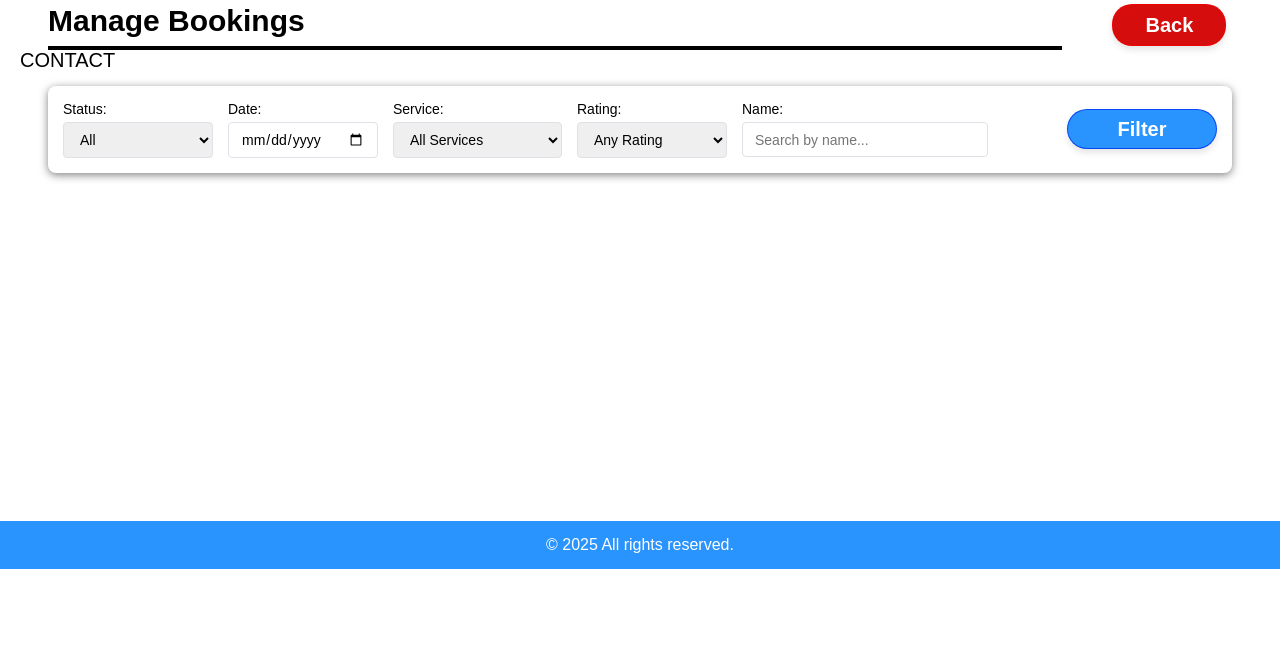
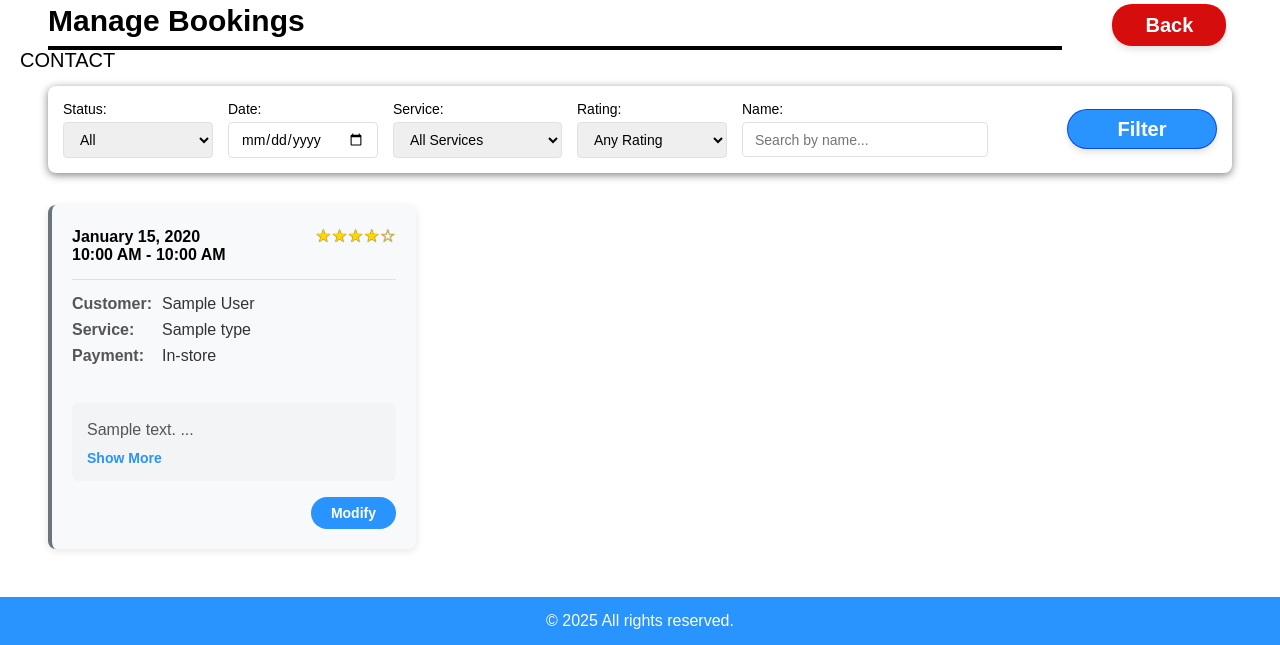
Before and after one commit to SulmanAwan/Lice-Lifters-EasyBook, a Flask app: page /admin/manage_bookings in a window 1280 px wide. Shown: the part 231-876 px from the top of the page. Before the commit the page ends 800 px from the top, so only its background shows below. Run offline with Flask 3, Linux system fonts and the light colour scheme; tables that the repository leaves empty hold one stand-in row (values such as "Sample post").

Commit message:
Wrote functionality for backend also formatted the html to display the data
- Updated the update_appointment_statuses() method to check both directions
- Created backend functionality for the filter to work and send the required data to the html
- Formatted HTML page and styles to display the data so it appears good on the page

- Might require some testing to see if filter works properly

```diff
--- /dev/null
+++ b/admin/static/css/manage_bookings/cards.css
@@ -0,0 +1,167 @@
+/* Appointment cards */
+.appointments-container {
+  display: grid;
+  grid-template-columns: repeat(auto-fill, minmax(350px, 1fr));
+  gap: 40px;
+  margin-left: 6vh;
+  margin-right: 6vh;
+  margin-bottom: 6vh;
+  margin-top: 4vh;
+}
+
+.appointment-card {
+  background-color: white;
+  border-radius: 8px;
+  padding: 20px;
+  box-shadow: 0 2px 8px rgba(0, 0, 0, 0.1);
+  transition: transform 0.2s ease, box-shadow 0.2s ease;
+  display: flex;
+  flex-direction: column;
+  min-height: 250px;
+}
+
+.appointment-card:hover {
+  transform: translateY(-3px);
+  box-shadow: 0 4px 12px rgba(0, 0, 0, 0.15);
+}
+
+.appointment-card.current {
+  background-color: rgba(41, 147, 254, 0.15);
+  border-left: 4px solid #2993FE;
+}
+
+.appointment-card.past {
+  background-color: #f8f9fa;
+  border-left: 4px solid #6c757d;
+}
+
+/* Card header */
+.appointment-header {
+  display: flex;
+  justify-content: space-between;
+  margin-bottom: 15px;
+  padding-bottom: 15px;
+  border-bottom: 1px solid #dee2e6;
+
+}
+
+.appointment-date {
+  margin-top: 3px;
+  font-weight: 600;
+  font-size: 16px;
+}
+
+.appointment-rating {
+  color: #FFD700;
+  font-size: 18px;
+  text-shadow: 0 0 1px black;
+}
+
+.no-rating{
+  color: #333;
+  margin-top: 3px;
+}
+
+.appointment-status {
+  color: #2993FE;
+  font-weight: 600;
+  background-color: rgba(41, 147, 254, 0.1);
+  padding: 3px 10px;
+  border-radius: 12px;
+  font-size: 14px;
+  height: 20px;
+}
+
+/* Card details */
+.appointment-details {
+  margin-bottom: 15px;
+}
+
+.detail-row {
+  margin-bottom: 8px;
+  display: flex;
+}
+
+.detail-label {
+  font-weight: 600;
+  min-width: 90px;
+  color: #555;
+}
+
+.detail-value {
+  color: #333;
+}
+
+/* Description */
+.appointment-description {
+  background-color: rgba(0, 0, 0, 0.02);
+  padding: 15px;
+  border-radius: 6px;
+  margin-top: 15px;
+  position: relative;
+}
+
+.description-preview {
+  display: block;
+  color: #555;
+  line-height: 1.5;
+}
+
+.appointment-description.expanded .description-preview {
+  display: none;
+}
+
+.appointment-description.expanded .description-full {
+  display: block;
+  max-height: 500px;
+}
+
+/* Show More button */
+.show-more-btn {
+  display: block;
+  background-color: transparent;
+  border: none;
+  color: #2993FE;
+  font-weight: 600;
+  padding: 8px 0 0 0;
+  cursor: pointer;
+  font-family: inherit;
+  font-size: 14px;
+  text-align: left;
+  transition: color 0.2s;
+}
+
+.show-more-btn:hover {
+  color: #1c70c7;
+  text-decoration: underline;
+}
+
+.show-more-btn:focus {
+  outline: none;
+}
+
+.card-actions {
+  margin-top: auto;
+  display: flex;
+  justify-content: flex-end;
+}
+
+/* Modify button */
+.modify-btn {
+  background-color: #2993FE;
+  color: white;
+  border: none;
+  border-radius: 20px;
+  padding: 8px 20px;
+  font-size: 14px;
+  font-weight: 600;
+  cursor: pointer;
+  transition: all 0.2s ease;
+  margin-top: 2vh;
+}
+
+.modify-btn:hover {
+  background-color: #1c70c7;
+  transform: translateY(-2px);
+  box-shadow: 0 3px 5px rgba(0, 0, 0, 0.15);
+}
--- a/admin/templates/admin_homepage.html
+++ b/admin/templates/admin_homepage.html
@@ -41,7 +41,7 @@
 
     <div class="homepage-container">
         <div class="calendar-button-container">
-            {% include 'admin_calendar.html' %}
+            {% include 'calendar/admin_calendar.html' %}
 
             <div class="admin-buttons-container">
                 <a href="{{ url_for('admin.analytics_dashboard') }}" class="admin-button">
--- /dev/null
+++ b/admin/templates/cards/past_card.html
@@ -0,0 +1,42 @@
+<div class="appointment-card past">
+    <div class="appointment-header">
+        <div class="appointment-date">{{ booking.slot_date }} <br> {{ booking.start_time }} - {{ booking.end_time }} </div>
+
+        {% if booking.rating != 'No rating' %}
+        <div class="appointment-rating">{{ booking.rating }}</div>
+        {% else %}
+        <div class="no-rating">No Rating</div>
+        {% endif %}
+    </div>
+
+    <div class="appointment-details">
+        <div class="detail-row">
+            <span class="detail-label">Customer:</span>
+            <span class="detail-value">{{ booking.customer_name }}</span>
+        </div>
+        <div class="detail-row">
+            <span class="detail-label">Service:</span>
+            <span class="detail-value">{{ booking.service_type }}</span>
+        </div>
+        <div class="detail-row">
+            <span class="detail-label">Payment:</span>
+            <span class="detail-value">{{ booking.payment_method }}</span>
+        </div>
+    </div>
+
+    {% if booking.comment %}
+    <div class="appointment-description">
+        <div class="description-preview">
+            {{ booking.comment[:40] }} ...
+        </div>
+        <div class="description-full" style="display:none">
+            {{ booking.comment }}
+        </div>
+        <button class="show-more-btn">Show More</button>
+    </div>
+    {% endif %}
+
+    <div class="card-actions">
+        <button class="modify-btn">Modify</button>
+    </div>
+</div>
--- a/admin/templates/manage_bookings.html
+++ b/admin/templates/manage_bookings.html
@@ -4,6 +4,7 @@
 
 {% block extra_css %}
 <link rel="stylesheet" type="text/css" href="{{ url_for('admin.static', filename='css/manage_bookings/manage_bookings.css') }}">
+<link rel="stylesheet" type="text/css" href="{{ url_for('admin.static', filename='css/manage_bookings/cards.css') }}">
 {% endblock %}
 
 
@@ -24,45 +25,94 @@
             <div class="filter-group">
                 <label for="status-filter">Status:</label>
                 <select id="status-filter" name="status" class="filter-select">
-                <option value="all" selected>All</option>
-                <option value="current">Upcoming</option>
-                <option value="past">Past</option>
+                    <option value="all" {% if status_filter == 'all' %}selected{% endif %}>All</option>
+                    <option value="current" {% if status_filter == 'current' %}selected{% endif %}>Upcoming</option>
+                    <option value="past" {% if status_filter == 'past' %}selected{% endif %}>Past</option>
                 </select>
             </div>
 
             <div class="filter-group">
                 <label for="date-filter">Date:</label>
-                <input type="date" id="date-filter" name="date" class="filter-input">
+                <input type="date" id="date-filter" name="date" class="filter-input" value="{{ date_filter }}">
             </div>
 
             <div class="filter-group">
                 <label for="service-filter">Service:</label>
                 <select id="service-filter" name="service" class="filter-select">
-                <option value="all" selected>All Services</option>
-                <option value="check">Head Lice Check</option>
-                <option value="removal">Head Lice Removal</option>
+                    <option value="all" {% if service_filter == 'all' %}selected{% endif %}>All Services</option>
+                    <option value="Lice Check" {% if service_filter == 'Lice Check' %}selected{% endif %}>Head Lice Check</option>
+                    <option value="Lice Removal" {% if service_filter == 'Lice Removal' %}selected{% endif %}>Head Lice Removal</option>
                 </select>
             </div>
 
             <div class="filter-group">
                 <label for="rating-filter">Rating:</label>
-                <select id="rating-filter"  name="rating" class="filter-select">
-                <option value="any" selected>Any Rating</option>
-                <option value="5">★★★★★</option>
-                <option value="4">★★★★☆ & up</option>
-                <option value="3">★★★☆☆ & up</option>
+                <select id="rating-filter" name="rating" class="filter-select">
+                    <option value="any" {% if rating_filter == 'any' %}selected{% endif %}>Any Rating</option>
+                    <option value="5" {% if rating_filter == '5' %}selected{% endif %}>★★★★★</option>
+                    <option value="4" {% if rating_filter == '4' %}selected{% endif %}>★★★★☆ & up</option>
+                    <option value="3" {% if rating_filter == '3' %}selected{% endif %}>★★★☆☆ & up</option>
                 </select>
             </div>
 
             <div class="filter-group search">
                 <label for="search-input">Name:</label>
-                <input type="text" id="search-input" name="searchname" class="search-input" placeholder="Search by name...">
+                <input type="text" id="search-input" name="searchname" class="search-input"
+                       placeholder="Search by name..." value="{{ name_filter if name_filter else '' }}">
             </div>
 
             <div class="filter-group btn">
                 <button type="submit" class="submit-btn" id="search-btn">Filter</button>
             </div>
-
         </div>
     </form>
+
+    <div class = "appointments-container">
+    {% if bookings %}
+        {% for booking in bookings%}
+                {% if booking.appointment_status == "current" %}
+                    {% include 'cards/current_card.html' %}
+                {% endif %}
+
+                {% if booking.appointment_status == "past" %}
+                    {% include 'cards/past_card.html' %}
+                {% endif %}
+        {% endfor %}
+    {% else %}
+        <h3 style="color:#2993FE">No Bookings Found</h3>
+    {% endif %}
+    </div>
+
+    <script>
+    document.addEventListener('DOMContentLoaded', function() {
+        // We get the show more button
+        const showMoreButtons = document.querySelectorAll('.show-more-btn');
+
+        // Add an eventlistener whose goal is to swap the preview and full texts and the button name
+        showMoreButtons.forEach(button => {
+            button.addEventListener('click', function() {
+                // Get the parent div
+                const descriptionContainer = this.closest('.appointment-description');
+
+                // Get the child divs
+                const preview = descriptionContainer.querySelector('.description-preview');
+                const fullText = descriptionContainer.querySelector('.description-full');
+
+                // Swap the visibility of preview and full text on click
+                if (preview.style.display !== 'none') {
+                    // Show full text when button is clicked and preview is being shown currently
+                    preview.style.display = 'none';
+                    fullText.style.display = 'block';
+                    this.textContent = 'Show Less';
+                } else {
+                    // Show preview when full text is being shown currently and button is clicked
+                    preview.style.display = 'block';
+                    fullText.style.display = 'none';
+                    this.textContent = 'Show More';
+                }
+            });
+        });
+    });
+    </script>
+
 {% endblock %}
--- a/employee/templates/employee_homepage.html
+++ b/employee/templates/employee_homepage.html
@@ -34,7 +34,7 @@
 
     <div class="homepage-container">
         <div class="calendar-button-container">
-            {% include 'employee_calendar.html' %}
+            {% include 'calendar/employee_calendar.html' %}
         </div>
 
         <div class="info-container">
```
Also changed, not shown: admin/admin.py (+132 -3 lines), admin/templates/cards/current_card.html (added, +25 -0 lines), admin/static/css/manage_bookings/manage_bookings.css (line endings or trailing spaces), admin/templates/calendar/admin_calendar.html (renamed from admin/templates/admin_calendar.html), employee/templates/calendar/employee_calendar.html (renamed from employee/templates/employee_calendar.html).
